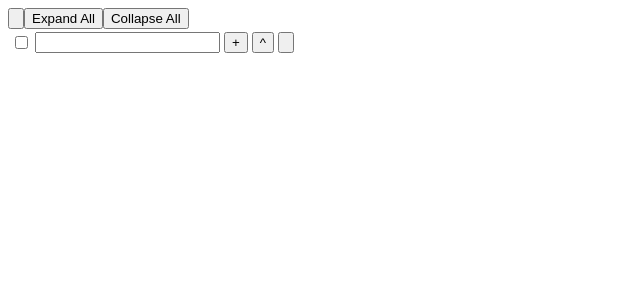
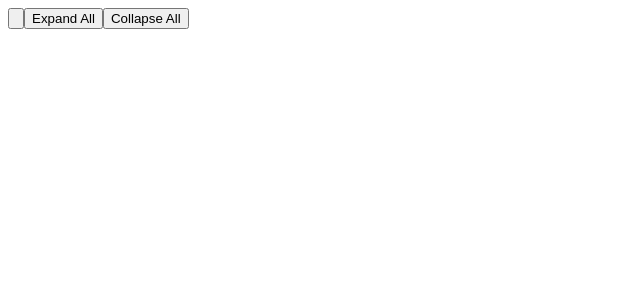
Before and after one commit to Montag88/proj_checklist_org, a React app: page / in a window 1280 px wide. Shown: the top 300 px of the page, without its empty margins (0-640 px from the left). Built offline with nearby package versions, Linux system fonts and the light colour scheme; the HTML template or start-up script is replaced by a standard one.

Commit message:
add/delete feat for tasks

```diff
--- /dev/null
+++ b/client/helpers.js
@@ -0,0 +1,4 @@
+function _deepCopy(obj) {
+  var deepCopy = JSON.parse(JSON.stringify(obj));
+  return deepCopy;
+};
--- a/client/src/TaskElement.jsx
+++ b/client/src/TaskElement.jsx
@@ -17,7 +17,7 @@ export default function TaskElement(props) {
         <button type='button'>^</button>
       </td>
       <td>
-        <input type='button' onClick={() => props.deleteTask(props.id)}/>
+        <input type='button' onClick={() => props.deleteTask(props.index)}/>
       </td>
     </tr>
   );
--- a/client/src/TasksContainer.jsx
+++ b/client/src/TasksContainer.jsx
@@ -4,50 +4,56 @@ import TaskElement from './TaskElement';
 export default function TaskContainer() {
 
   // REMOVE AND SIMPLIFY ANY DUPLICATE CODE
-  // DEEP COPY OBJECT W/ JSON
 
-  // tasks state - any task is added/deleted (updates when any task is expanded/collapsed)
-  // tasks contains set of key/value pairs of taskIDs
-  const [tasks, setTasks] = useState({2131:2131});
+  // NEXT
+  // FORMAT CSS
+  // ADD NESTED SUB TASKS
+  // ADD TESTING for components
+  // using array structure for now, will need to modify in future (Google LinkedMap, Double LL)
 
-  //update when number of tasks in checklist changes, state change already triggers rerender
-  // useEffect(
-  //   () => {
-  //     console.log('useEffect');
-  //     renderTasks();
-  //   },[checklist]
-  // );
+  // tasks state - keys of taskID, changed when any task is added/deleted (or expanded/collapsed)
+  const [tasks, setTasks] = useState({
+    order: [],
+    placeholder: [99]
+  });
 
-  // Add a new task object
+  // generate unique taskID
+  function generateTaskID() {
+    console.log('in generate taskID')
+    // need a better scheme, will generate random num for now
+    var max = 100000;
+    var taskID = Math.floor(Math.random() * max);
+    // if tasks already contains taskID, generate another unique ID
+    return tasks.order.includes(taskID) ? generateTaskID() : taskID;
+  };
+
+  // Add a new task
   function addTask() {
     console.log('In addTask');
-    // Deep copy in case of change to array of objects later
-    var newTasks = JSON.parse(JSON.stringify(tasks));
-    // create new property of tasks with unique taskID
-    // Create a unique taskID/taskHash property in tasks
-    var newTaskID = 12345;
-    newTasks[newTaskID] = newTaskID
-    setTasks(newTasks);
+    setTasks(prevTasks => {
+      prevTasks.order.unshift(generateTaskID());
+      return {...prevTasks};
+    });
   };
 
-  // Remove specific task, pass down to TaskElement
-  // remove taskID from state tasks object
-  function deleteTask(taskID) {
+  // Remove specific taskID key from tasks, pass down to TaskElement
+  function deleteTask(taskIndex) {
     console.log('in deleteTask');
     // modify ReactDOM/state to remove html elements, DO NOT find html element by id and remove from DOM
-    var newTasks = JSON.parse(JSON.stringify(tasks));
-    delete newTasks[taskID];
-    setTasks(newTasks);
+    setTasks(prevTasks => {
+      prevTasks.order.splice(taskIndex, 1);
+      return {...prevTasks};
+    });
   };
 
-  // render all task objects
+  // render all tasks
   function renderTasks() {
     console.log('in renderTasks')
     return (
       <>
         {
-          Object.keys(tasks).map((task) => {
-            return <TaskElement key={task} id={task} deleteTask={deleteTask}/>
+          tasks.order.map((task, i) => {
+            return <TaskElement key={task} index={i} deleteTask={deleteTask}/>
           })
         }
       </>
```
